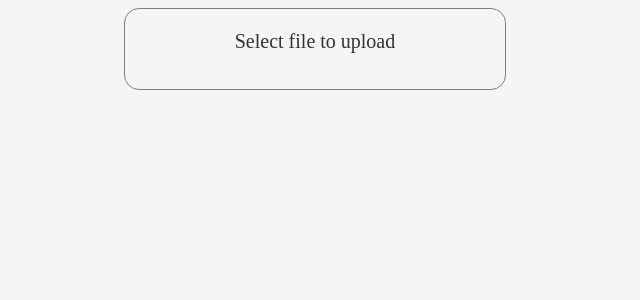
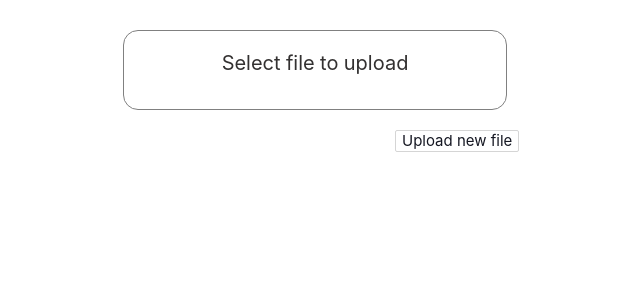
Before and after one commit to ivanovWGR/borislav-ivanov-employees, a React (Create React App) app: page / in a window 1280 px wide. Shown: the top 300 px of the page, without its empty margins (325-965 px from the left). Built offline with nearby package versions, Linux system fonts and the light colour scheme.

Commit message:
style drag

```diff
--- a/package.json
+++ b/package.json
@@ -6,6 +6,7 @@
     "@testing-library/jest-dom": "^5.12.0",
     "@testing-library/react": "^11.2.6",
     "@testing-library/user-event": "^12.8.3",
+    "antd": "^4.15.3",
     "react": "^17.0.2",
     "react-dom": "^17.0.2",
     "react-dropzone": "^11.3.2",
--- a/src/App.css
+++ b/src/App.css
@@ -1,3 +1,6 @@
 body {
     background-color: whitesmoke;
 }
+.container {
+    padding-top: 30px;
+}
--- a/src/App.js
+++ b/src/App.js
@@ -3,7 +3,7 @@ import DropZone from './Components/DropZone'
 
 function App() {
   return (
-    <div>
+    <div className='container'>
       <DropZone />
     </div>
   );
--- a/src/Components/DropZone.js
+++ b/src/Components/DropZone.js
@@ -1,5 +1,7 @@
-import React, { useState, useCallback, useEffect } from 'react';
+import React, { useState, useCallback } from 'react';
 import Dropzone from 'react-dropzone';
+import { notification, Button } from 'antd';
+import 'antd/dist/antd.css';
 import styles from './Upload.module.css';
 
 
@@ -7,14 +9,36 @@ import styles from './Upload.module.css';
 function DropZone() {
     const [file, setFile] = useState(null);
 
+    const openNotification = (message) => {
+        const key = `open${Date.now()}`;
+        const btn = (
+            <Button type="primary" size="small" onClick={() => notification.close(key)}>
+                Confirm
+            </Button>
+        );
+        notification.open({
+            message: 'Notification Upload',
+            description: message,
+            btn,
+            key,
+        });
+    };
+
     const onDrop = useCallback(acceptedFiles => {
         console.log(acceptedFiles[0])
         setFile(acceptedFiles[0]);
+
     }, [])
 
+    const clearFile = () => {
+        setFile(null);
+        const message = 'File removed...upload another file'
+        openNotification(message)
+    }
+
     return (
-
-        <div className={styles.dragContainer}>
+        <>
+            <div className={file ? styles.dragActive : styles.dragContainer}>
                 <Dropzone
                     onDrop={onDrop}
                     accept=".csv,text/csv*"
@@ -26,7 +50,7 @@ function DropZone() {
                             <input {...getInputProps()} />
                             {!isDragActive && <div className={styles.descriptDrag}>
                                 <div className={styles.headerDrag}>
-                                Select file to upload
+                                    {file ? <>List of employees</> : <> Select file to upload</>}
                                 </div>
                             </div>}
                             {isDragReject && "File type not accepted"}
@@ -36,11 +60,13 @@ function DropZone() {
                 {file ?
                     <ul className={styles.fileInformation}>
                         <li>File: {file.name}</li>
-                    <li>Size: {(+file.size / 1000000).toFixed(2)} MB</li>
+                        <li>Size: {(+file.size).toFixed(2)} bytes</li>
                     </ul>
                     : null
                 }
             </div>
+            <button className={file ? styles.discardButtonActive : styles.discardButton} disabled={!file ? true : false} onClick={clearFile}>Upload new file</button>
+        </>
     )
 }
 
--- a/src/Components/Upload.module.css
+++ b/src/Components/Upload.module.css
@@ -1,14 +1,26 @@
 .dragContainer {
-    border: 1px solid grey;
+    margin-top: 50px;
+    border       : 1px solid grey;
     border-radius: 15px;
-    height: 80px;
-    width : 30%;
-    margin: auto;
+    height       : 80px;
+    width        : 30%;
+    margin       : auto;
+    margin-bottom: 50px;
+}
+
+.dragActive {
+    background-color: rgb(127, 197, 127);
+    border          : 3px solid green;
+    height       : 80px;
+    width        : 30%;
+    margin       : auto;
+    margin-bottom: 50px;
+
 }
 
 .dragContainer:hover {
-    background-color: rgb(95, 173, 95);
-    border          : none;
+    background-color: rgb(127, 197, 127);
+    border          : 3px solid green;
 }
 
 .headerDrag {
@@ -17,8 +29,8 @@
     line-height: 24px;
     text-align : center;
     color      : rgb(51, 49, 49);
-    height: 60px;
-    outline: none;
+    height     : 80px;
+    outline    : none;
     padding-top: 20px;
 }
 
@@ -26,6 +38,39 @@
     list-style: none;
     margin-top: 8px;
     position  : relative;
-    left: 90px;
-    color: grey;
+    left      : 90px;
+    color     : grey;
 }
+
+.discardButtonActive {
+    position: relative;
+    margin-right    : 5px;
+    background-color: black;
+    font-weight     : 400;
+    font-size       : 15px;
+    line-height     : 18px;
+    cursor          : pointer;
+    color           : white;
+    position        : relative;
+    outline         : none;
+    border-width    : 1px;
+    border-style    : solid;
+    border-radius   : 2px;
+    width           : 100px;
+}
+
+.discardButton {
+    position: relative;
+    background-color: transparent;
+    font-weight     : 400;
+    font-size       : 15px;
+    line-height     : 18px;
+    cursor          : pointer;
+    color           : rgb(22, 24, 35);
+    outline         : none;
+    border-width    : 1px;
+    border-style    : solid;
+    border-radius   : 2px;
+    left: 720px;
+    top: -30px;
+}
```
Also changed, not shown: 1 other file (tests, documents, lock files or other folders). Lines whose indentation alone changed are shown as unchanged.
